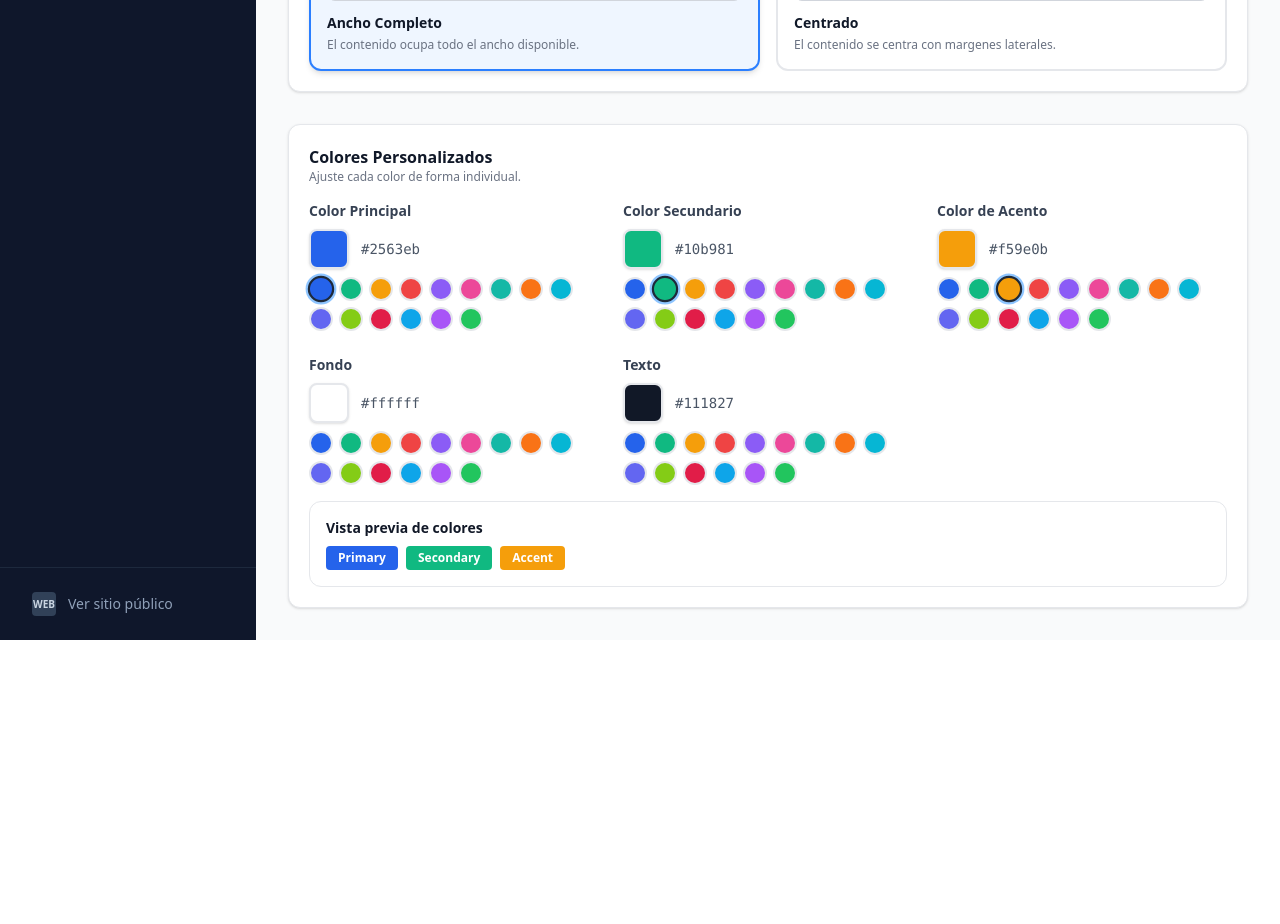
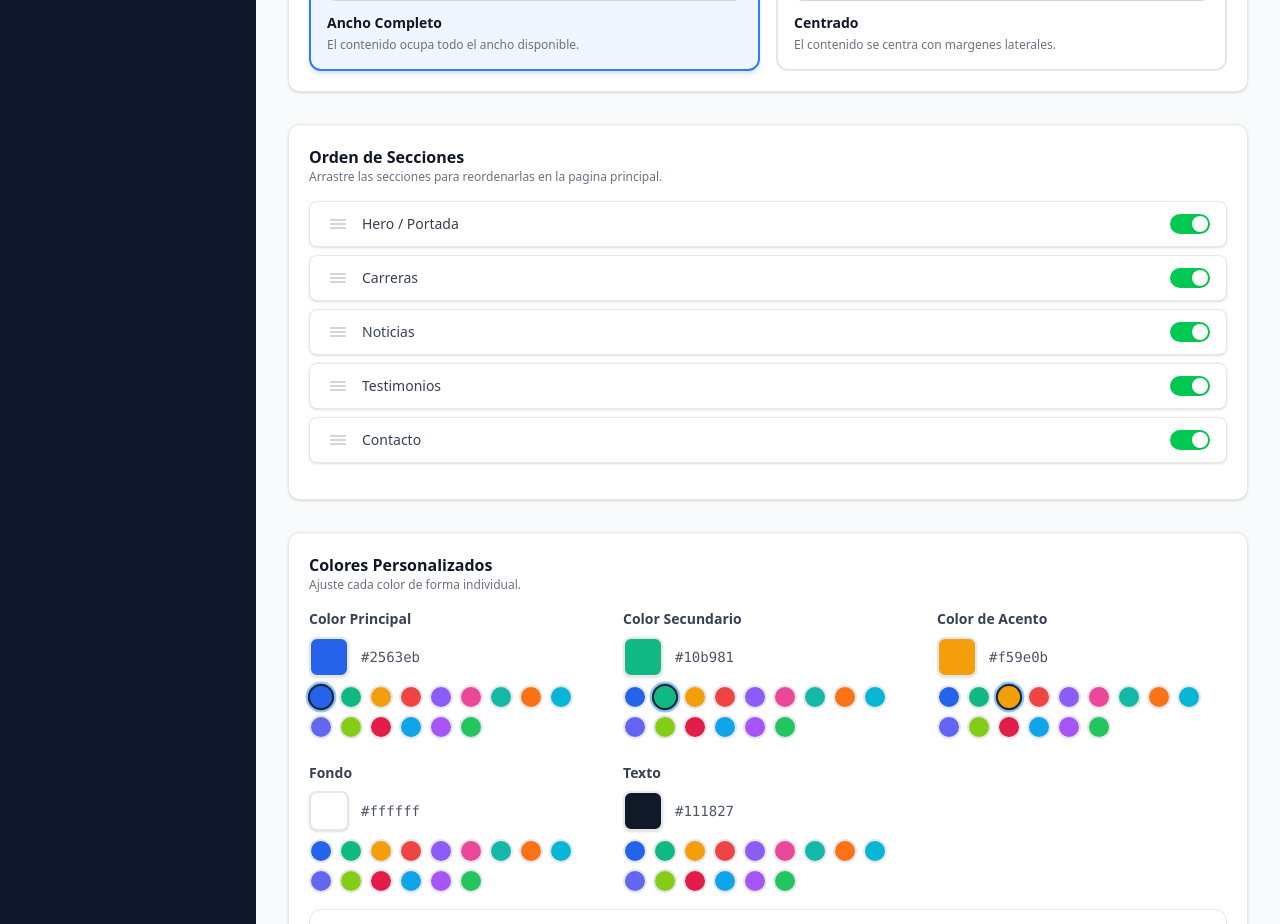
Before and after one commit to Lute86/ProyectoIntegradorTDS, a React (Vite) app in the folder App/frontend/: page /admin/personalizar in a window 1280 px wide. Shown: the part 840-1764 px from the top of the page. Before the commit the page ends 1480 px from the top, so only its background shows below. Built offline with nearby package versions, Linux system fonts and the light colour scheme.

Commit message:
refactor(fe/admin): add visibility toggle to DraggableSection and update store

```diff
--- /dev/null
+++ b/App/frontend/src/components/admin/DraggableSection.tsx
@@ -0,0 +1,77 @@
+import { useSortable } from '@dnd-kit/sortable';
+import { CSS } from '@dnd-kit/utilities';
+import { clsx } from 'clsx';
+import { useSiteConfigStore } from '../../stores/siteConfigStore';
+
+interface DraggableSectionProps {
+  id: string;
+  nombre: string;
+  visible: boolean;
+}
+
+const DraggableSection = ({ id, nombre, visible }: DraggableSectionProps) => {
+  const { toggleSectionVisibility } = useSiteConfigStore();
+  const {
+    attributes,
+    listeners,
+    setNodeRef,
+    transform,
+    transition,
+    isDragging,
+  } = useSortable({ id });
+
+  const estilo = {
+    transform: CSS.Transform.toString(transform),
+    transition,
+  };
+
+  return (
+    <div
+      ref={setNodeRef}
+      style={estilo}
+      className={clsx(
+        'flex items-center gap-3 px-4 py-3 bg-white rounded-lg border transition-shadow',
+        isDragging
+          ? 'border-blue-400 shadow-lg opacity-50 z-10'
+          : 'border-gray-200 shadow-sm hover:shadow-md',
+        !visible && 'opacity-60'
+      )}
+    >
+      {/* Asa de arrastre: tres lineas horizontales */}
+      <button
+        type="button"
+        {...attributes}
+        {...listeners}
+        className="flex flex-col gap-0.5 p-1 cursor-grab active:cursor-grabbing hover:bg-gray-100 rounded"
+        title="Arrastrar para reordenar"
+      >
+        <span className="block w-4 h-0.5 bg-gray-300 rounded" />
+        <span className="block w-4 h-0.5 bg-gray-300 rounded" />
+        <span className="block w-4 h-0.5 bg-gray-300 rounded" />
+      </button>
+
+      {/* Nombre de la seccion */}
+      <span className="text-sm font-medium text-gray-700 flex-1 capitalize">{nombre}</span>
+
+      {/* Switch de visibilidad estilo iOS */}
+      <button
+        type="button"
+        onClick={() => toggleSectionVisibility(id)}
+        className={clsx(
+          'relative w-10 h-5 rounded-full transition-colors',
+          visible ? 'bg-green-500' : 'bg-gray-300'
+        )}
+        title={visible ? 'Desactivar seccion' : 'Activar seccion'}
+      >
+        <span
+          className={clsx(
+            'absolute top-0.5 left-0.5 w-4 h-4 bg-white rounded-full shadow transition-transform',
+            visible && 'translate-x-5'
+          )}
+        />
+      </button>
+    </div>
+  );
+};
+
+export default DraggableSection;
--- /dev/null
+++ b/App/frontend/src/components/admin/SectionManager.tsx
@@ -0,0 +1,45 @@
+import { DndContext, closestCenter, type DragEndEvent } from '@dnd-kit/core';
+import { SortableContext, verticalListSortingStrategy, arrayMove } from '@dnd-kit/sortable';
+import { useSiteConfigStore } from '../../stores/siteConfigStore';
+import DraggableSection from './DraggableSection';
+
+const SECTION_LABELS: Record<string, string> = {
+  hero: 'Hero / Portada',
+  carreras: 'Carreras',
+  noticias: 'Noticias',
+  testimonios: 'Testimonios',
+  contacto: 'Contacto',
+};
+
+const SectionManager = () => {
+  const { config, updateConfig } = useSiteConfigStore();
+
+  const handleDragEnd = (event: DragEndEvent) => {
+    const { active, over } = event;
+    if (!over || active.id === over.id) return;
+
+    const oldIndex = config.sections.findIndex((s) => s.id === active.id);
+    const newIndex = config.sections.findIndex((s) => s.id === over.id);
+    const reordenado = arrayMove(config.sections, oldIndex, newIndex);
+    updateConfig({ sections: reordenado });
+  };
+
+  return (
+    <DndContext collisionDetection={closestCenter} onDragEnd={handleDragEnd}>
+      <SortableContext items={config.sections.map((s) => s.id)} strategy={verticalListSortingStrategy}>
+        <div className="space-y-2">
+          {config.sections.map((s) => (
+            <DraggableSection
+              key={s.id}
+              id={s.id}
+              nombre={SECTION_LABELS[s.id] || s.id}
+              visible={s.visible}
+            />
+          ))}
+        </div>
+      </SortableContext>
+    </DndContext>
+  );
+};
+
+export default SectionManager;
--- a/App/frontend/src/pages/admin/PersonalizarPage/PersonalizarPage.tsx
+++ b/App/frontend/src/pages/admin/PersonalizarPage/PersonalizarPage.tsx
@@ -3,6 +3,7 @@ import ColorPicker from '../../../components/ui/ColorPicker';
 import ThemePresets from '../../../components/admin/ThemePresets';
 import TypographyConfig from '../../../components/admin/TypographyConfig';
 import LayoutSelector from '../../../components/admin/LayoutSelector';
+import SectionManager from '../../../components/admin/SectionManager';
 
 const COLOR_LABELS: Record<string, string> = {
   primary: 'Color Principal',
@@ -50,6 +51,15 @@ const PersonalizarPage = () => {
         <LayoutSelector />
       </section>
 
+      {/* Seccion: Orden de secciones */}
+      <section className="bg-white rounded-xl shadow-sm border border-gray-200 p-5 space-y-4">
+        <div>
+          <h2 className="text-base font-bold text-gray-900">Orden de Secciones</h2>
+          <p className="text-xs text-gray-500">Arrastre las secciones para reordenarlas en la pagina principal.</p>
+        </div>
+        <SectionManager />
+      </section>
+
       {/* Seccion: Colores personalizados */}
       <section className="bg-white rounded-xl shadow-sm border border-gray-200 p-5 space-y-4">
         <div>
--- a/App/frontend/src/stores/siteConfigStore.ts
+++ b/App/frontend/src/stores/siteConfigStore.ts
@@ -22,7 +22,7 @@ export interface SiteConfig {
   };
   layout: 'boxed' | 'full-width';
   themePreset: string;
-  sections: string[];
+  sections: { id: string; visible: boolean }[];
 }
 
 const DEFAULT_CONFIG: SiteConfig = {
@@ -47,7 +47,13 @@ const DEFAULT_CONFIG: SiteConfig = {
   },
   layout: 'full-width',
   themePreset: 'moderno',
-  sections: ['hero', 'carreras', 'noticias', 'testimonios', 'contacto'],
+  sections: [
+    { id: 'hero', visible: true },
+    { id: 'carreras', visible: true },
+    { id: 'noticias', visible: true },
+    { id: 'testimonios', visible: true },
+    { id: 'contacto', visible: true },
+  ],
 };
 
 interface SiteConfigState {
@@ -56,6 +62,7 @@ interface SiteConfigState {
   updateConfig: (data: Partial<SiteConfig>) => void;
   updateColors: (colors: Partial<SiteConfig['colors']>) => void;
   updateTypography: (typography: Partial<SiteConfig['typography']>) => void;
+  toggleSectionVisibility: (sectionId: string) => void;
   resetConfig: () => void;
 }
 
@@ -86,6 +93,17 @@ export const useSiteConfigStore = create<SiteConfigState>((set) => ({
       isDirty: true,
     }));
   },
+  toggleSectionVisibility: (sectionId) => {
+    set((state) => ({
+      config: {
+        ...state.config,
+        sections: state.config.sections.map((s) =>
+          s.id === sectionId ? { ...s, visible: !s.visible } : s
+        ),
+      },
+      isDirty: true,
+    }));
+  },
   resetConfig: () => {
     set({ config: DEFAULT_CONFIG, isDirty: false });
   },
```
Also changed, not shown: 1 other file (tests, documents, lock files or other folders).
